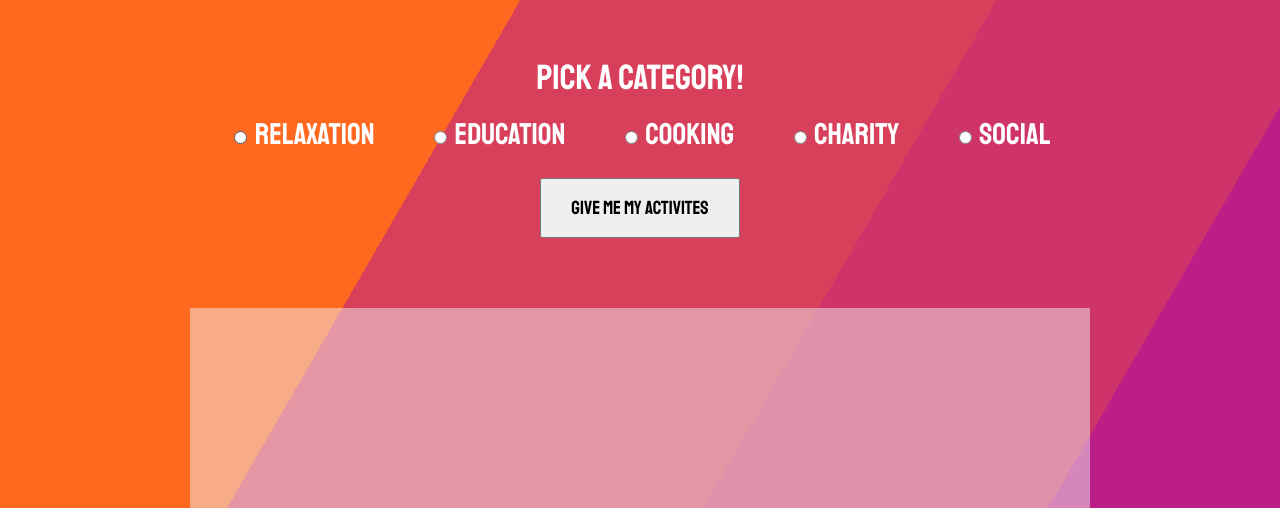
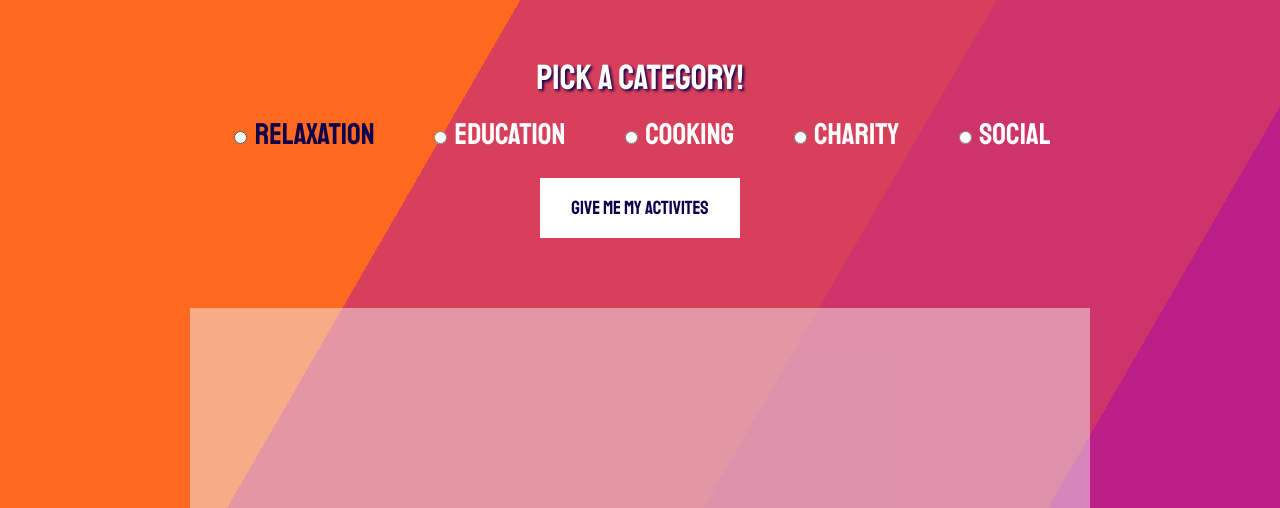
Before and after one commit to kaitlyngreve/phase-1-project, a plain HTML site: page index.html in a window 1280 px wide. In both pictures the pointer is over the label "Relaxation". Shown: the part 691-1199 px from the top of the page. Drawn offline with Linux system fonts and the light colour scheme; no server answers.

Commit message:
finished project

```diff
--- a/styles.css
+++ b/styles.css
@@ -82,6 +82,7 @@ body {
     padding: 15px;
     font-size: 35px;
     color: white;
+    text-shadow: 2px 2px 3px #0D004D;
     font-family: 'Staatliches', cursive;
 }
 
@@ -97,6 +98,10 @@ body {
     cursor: pointer;
 }
 
+.radio:hover {
+    color: #0D004D;
+}
+
 #button {
     padding: 25px;
 }
@@ -104,9 +109,17 @@ body {
 #submit-button {
     font-family: 'Staatliches', cursive;
     font-size: 19px;
+    color: #0D004D;
+    background-color: white;
+    border: none;
     height: 60px;
     width: 200px;
     cursor: pointer;
+}
+
+#submit-button:hover {
+    background-color: #0D004D;
+    color: white;
 }
 
 @keyframes slide {
```
